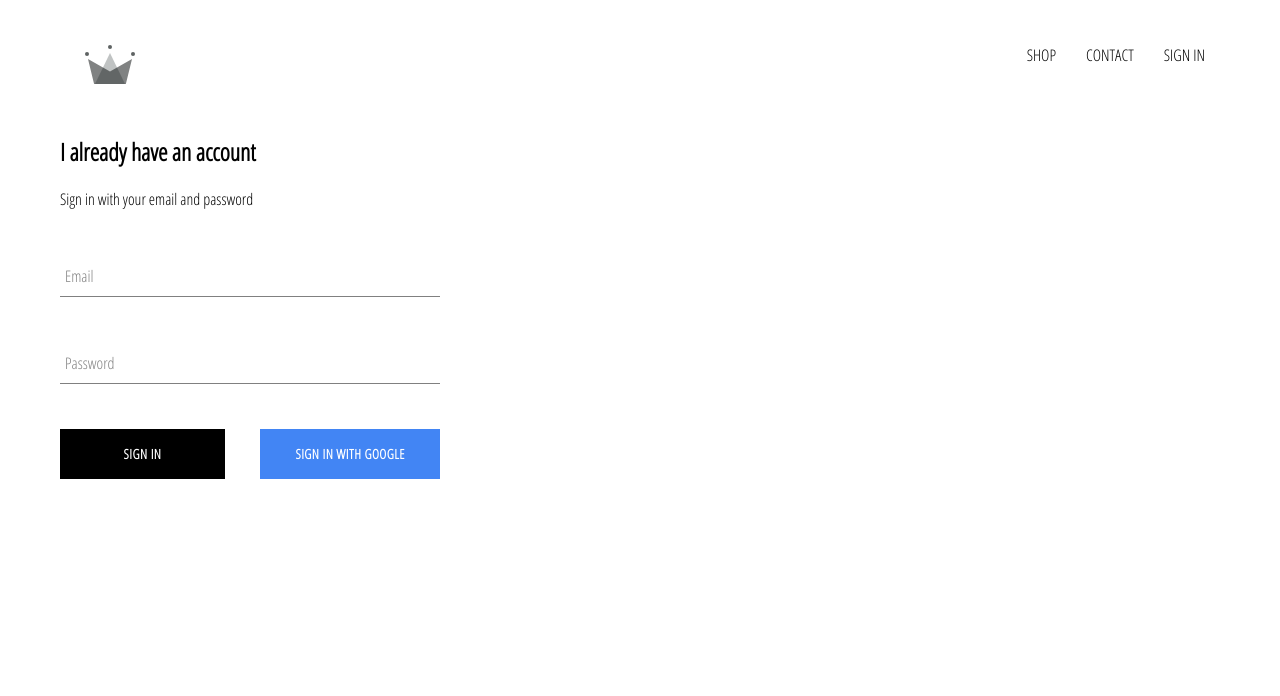
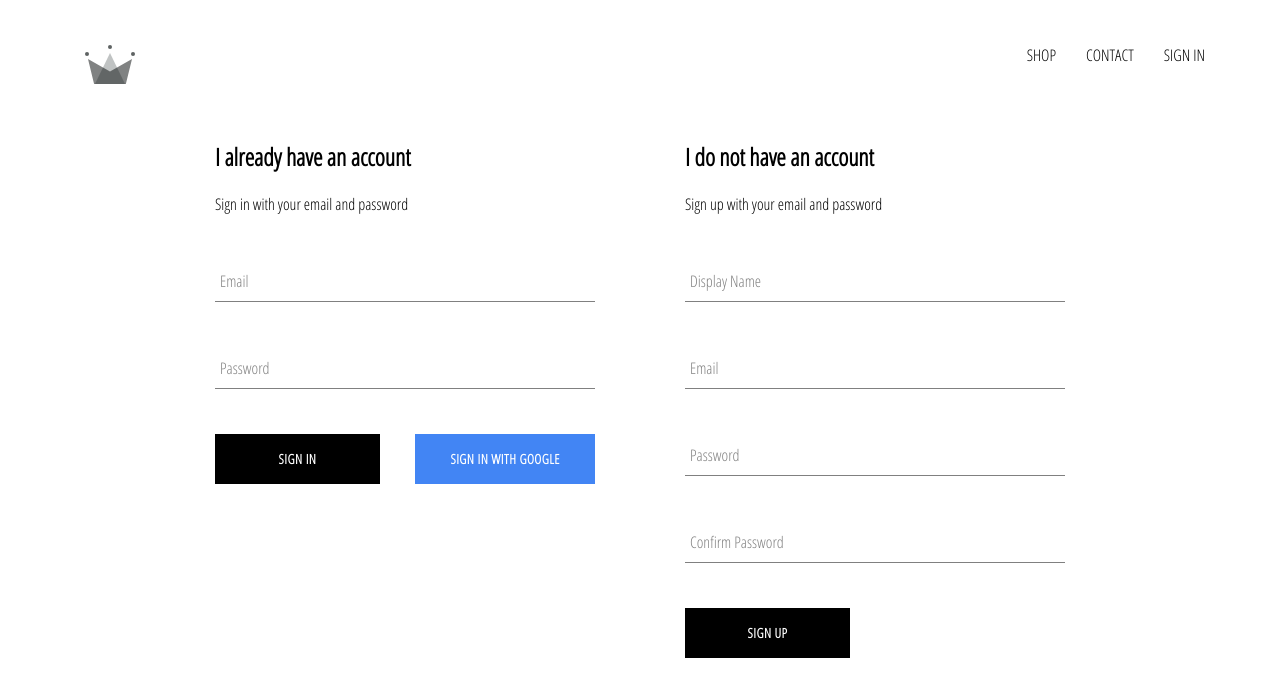
Before and after one commit to kajhemmingsen/clothes-shop, a React (Create React App) app: page /signin in a window 1280 px wide. Shown: the top 696 px of the page. Built offline with nearby package versions, Linux system fonts and the light colour scheme; no server answers.

Commit message:
email/password with firebase instantiated

```diff
--- a/src/App.js
+++ b/src/App.js
@@ -6,7 +6,7 @@
 import ShopPage from './Pages/shop/shop-component.jsx';
 import SignInAndSignUpPage from './Pages/sign-in-and-sign-up/sign-in-and-sign-up-component.jsx';
 import Header from './Components/header/header-component.jsx';
-import { auth } from './Firebase/firebase.utils';
+import { auth, createUserProfileDocument } from './Firebase/firebase.utils';
 
 class App extends React.Component {
   constructor() {
@@ -20,9 +20,23 @@
   unsubscribeFromAuth = null
 
   componentDidMount() {
-    this.unsubscribeFromAuth = auth.onAuthStateChanged(user => {
-      this.setState({ currentUser: user })
-    })
+    this.unsubscribeFromAuth = auth.onAuthStateChanged(userAuth => {
+      if (userAuth) {
+        const userRef = createUserProfileDocument(userAuth);
+
+        userRef.onSnapshot(snapShot => {
+          this.setState({
+            currentUser: {
+              id: snapShot.id,
+              ...snapShot.data()
+            }
+          })
+        })
+      }
+      else {
+        this.setState({ currentUser: userAuth });
+      }
+    });
   }
 
   componentWillUnmount() {
--- /dev/null
+++ b/src/Components/sign-up/sign-up-component.jsx
@@ -0,0 +1,103 @@
+import React from 'react';
+
+import FormInput from '../form-input/form-input-component';
+import CustomButton from '../custom-button/custom-button-component';
+import { auth, createUserProfileDocument } from '../../Firebase/firebase.utils';
+
+import './sign-up-styles.scss';
+
+class SignUp extends React.Component {
+    constructor() {
+        super();
+
+        this.state = {
+            displayName: '',
+            email: '',
+            password: '',
+            confirmPassword: ''
+        }
+    }
+
+    handleSubmit = async event => {
+        event.preventDefault();
+
+        const { displayName, email, password, confirmPassword } = this.state;
+
+        if(password !== confirmPassword) {
+            alert("passwords don't match");
+            return;
+        }
+
+        try {
+            const { user } = await auth.createUserWithEmailAndPassword(email, password);
+
+            await createUserProfileDocument(user, { displayName});
+
+            this.setState({
+                displayName: '',
+                email: '',
+                password: '',
+                confirmPassword: ''
+            });
+        } catch (error) {
+            console.error(error);
+        }
+    };
+
+    handleChange = event => {
+        const { name, value } = event.target;
+
+        this.setState({ [name]: value });
+    }
+
+    render() {
+        const { displayName, email, password, confirmPassword } = this.state;
+        return (
+            <div className="sign-up">
+                <h2>I do not have an account</h2>
+                <span>Sign up with your email and password</span>
+                <form className="sign-up-form" onSubmit={this.handleSubmit}>
+                    <FormInput
+                        type='text'
+                        name='displayName'
+                        value={displayName}
+                        onChange={this.handleChange}
+                        label='Display Name'
+                        required
+                        >
+                    </FormInput>
+                    <FormInput
+                        type='email'
+                        name='email'
+                        value={email}
+                        onChange={this.handleChange}
+                        label='Email'
+                        required
+                        >
+                    </FormInput>
+                    <FormInput
+                        type='password'
+                        name='password'
+                        value={password}
+                        onChange={this.handleChange}
+                        label='Password'
+                        required
+                        >
+                    </FormInput>
+                    <FormInput
+                        type='password'
+                        name='confirmPassword'
+                        value={confirmPassword}
+                        onChange={this.handleChange}
+                        label='Confirm Password'
+                        required
+                        >
+                    </FormInput>
+                    <CustomButton type='submit'>SIGN UP</CustomButton>
+                </form>
+            </div>
+        )
+    }
+}
+
+export default SignUp;
--- /dev/null
+++ b/src/Components/sign-up/sign-up-styles.scss
@@ -0,0 +1,9 @@
+.sign-up {
+    display: flex;
+    flex-direction: column;
+    width: 380px;
+
+    .title {
+        margin: 10px 0;
+    }
+}
--- a/src/Firebase/firebase.utils.js
+++ b/src/Firebase/firebase.utils.js
@@ -16,6 +16,30 @@
 // Initialize Firebase
 firebase.initializeApp(firebaseConfig);
 
+export const createUserProfileDocument = async (userAuth, additionalData) => {
+    if(!userAuth) return;
+
+    const userRef = firestore.doc(`users/${userAuth.uid}`);
+
+    const snapShot = await userRef.get();
+
+    if(!snapShot.exists) {
+        const { displayName, email } = userAuth;
+        const createdAt = new Date();
+
+        try {
+            await userRef.set({
+                displayName,
+                email,
+                createdAt,
+                ...additionalData
+            })
+        } catch (error) {
+            console.log('error creating user', error.message);
+        }
+    }
+    return userRef;
+}
 export const auth = firebase.auth();
 export const firestore = firebase.firestore();
 
--- a/src/Pages/sign-in-and-sign-up/sign-in-and-sign-up-component.jsx
+++ b/src/Pages/sign-in-and-sign-up/sign-in-and-sign-up-component.jsx
@@ -1,10 +1,14 @@
 import React from 'react';
 
 import SignIn from '../../Components/sign-in/sign-in-component.jsx';
+import SignUp from '../../Components/sign-up/sign-up-component.jsx';
 import './sign-in-and-sign-up-style.scss'
 
 const SignInAndSignUpPage = () => (
-    <div className='sign-in-and-sign-up'><SignIn/></div>
+    <div className='sign-in-and-sign-up'>
+        <SignIn/>
+        <SignUp/>
+    </div>
 
 );
 
--- a/src/Pages/sign-in-and-sign-up/sign-in-and-sign-up-style.scss
+++ b/src/Pages/sign-in-and-sign-up/sign-in-and-sign-up-style.scss
@@ -0,0 +1,6 @@
+.sign-in-and-sign-up {
+    width: 850px;
+    display: flex;
+    justify-content: space-between;
+    margin: 30px auto;
+}
```
